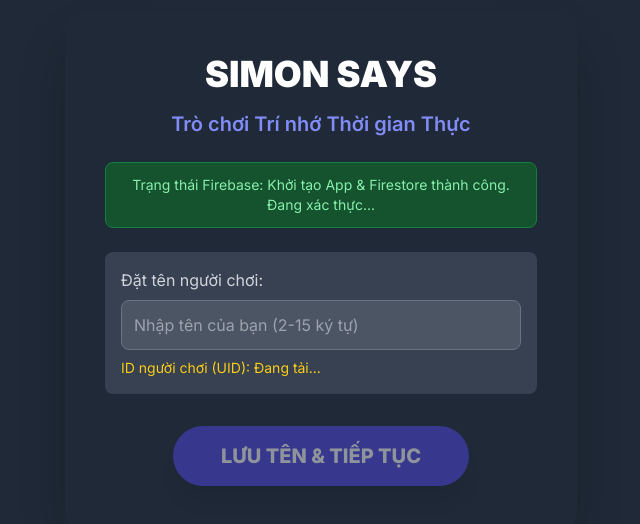
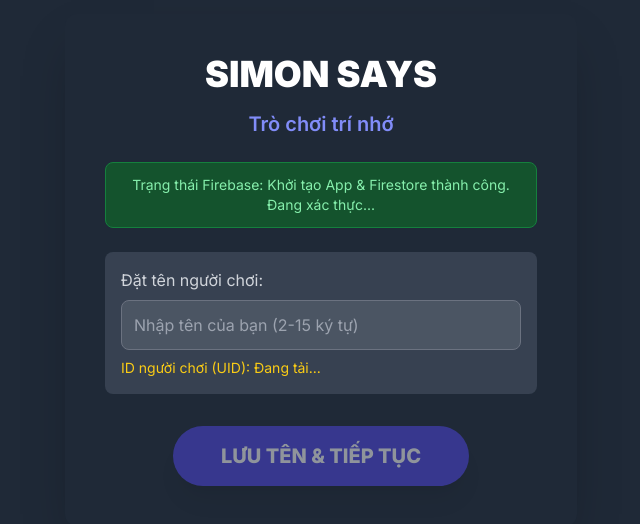
Before and after one commit to hieudayyy08/game, a plain HTML site: page index.html in a window 1280 px wide. Shown: the part 130-654 px from the top of the page, without its empty margins (319-959 px from the left). Drawn offline with nearby package versions, Linux system fonts and the light colour scheme; no server answers.

Commit message:
Update index.html

```diff
--- a/index.html
+++ b/index.html
@@ -96,7 +96,7 @@
         <!-- Màn hình 1: Nhập Tên -->
         <div id="name-screen" class="screen active w-full bg-gray-800 p-6 md:p-10 rounded-xl shadow-2xl text-center transition duration-500">
             <h2 class="text-4xl font-black text-white mb-4">SIMON SAYS</h2>
-            <h3 class="text-xl font-semibold text-indigo-400 mb-6">Trò chơi Trí nhớ Thời gian Thực</h3>
+            <h3 class="text-xl font-semibold text-indigo-400 mb-6">Trò chơi trí nhớ </h3>
 
             <div id="firebase-status-box" class="p-3 mb-6 rounded-lg text-sm font-medium transition duration-300 bg-yellow-900 text-yellow-300 border border-yellow-700">
                 Trạng thái Firebase: Đang khởi tạo...
```
